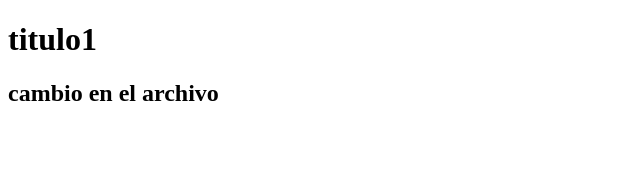
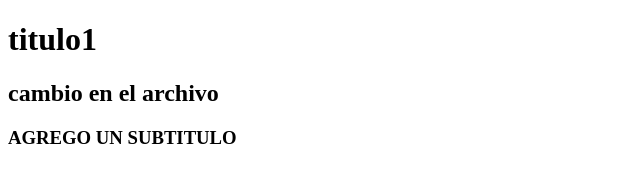
Before and after one commit to Lucromero/begegasite, a plain HTML site: page index.html in a window 1280 px wide. Shown: the whole page, without its empty margins (0-640 px from the left). Drawn offline with Linux system fonts and the light colour scheme.

Commit message:
tercer cambio en html

```diff
--- a/index.html
+++ b/index.html
@@ -9,5 +9,6 @@
 <body>
     <h1>titulo1</h1>
     <h2>cambio en el archivo</h2>
+    <H3>AGREGO UN SUBTITULO</H3>
 </body>
 </html>
```
